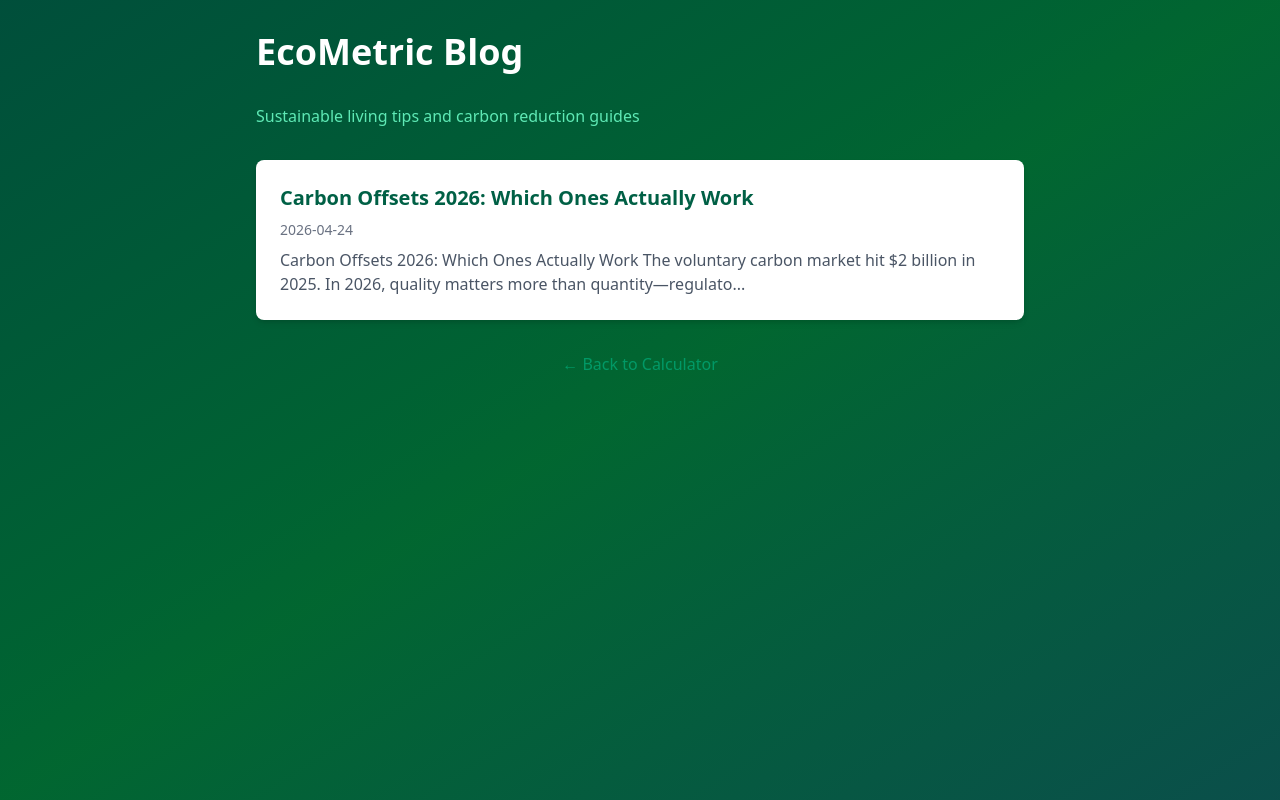
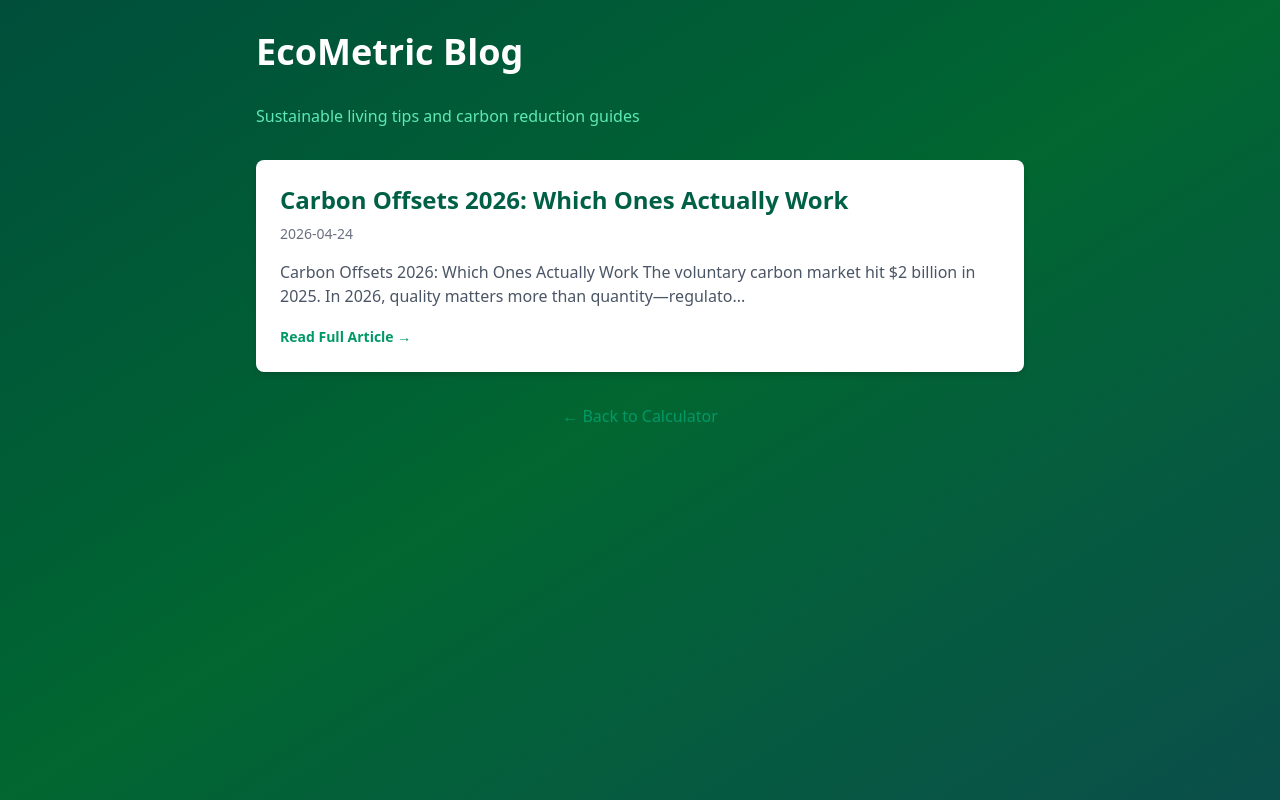
Before and after one commit to videogreg/ecometric, a Next.js app: page /blog in a window 1280 px wide. Built offline with nearby package versions, Linux system fonts and the light colour scheme.

Commit message:
Fix blog - show full articles inline instead of dynamic routes

```diff
--- a/src/app/blog/[slug]/page.tsx
+++ /dev/null
@@ -1,67 +0,0 @@
-import fs from 'fs';
-import path from 'path';
-import Link from 'next/link';
-import { notFound } from 'next/navigation';
-
-type Article = {
-  slug: string;
-  title: string;
-  date: string;
-  excerpt: string;
-  content: string;
-};
-
-// Required for static export - tells Next.js which pages to generate
-export function generateStaticParams() {
-  const contentDir = path.join(process.cwd(), 'content');
-  const indexPath = path.join(contentDir, 'index.json');
-
-  if (!fs.existsSync(indexPath)) {
-    return [];
-  }
-
-  const articles: Article[] = JSON.parse(fs.readFileSync(indexPath, 'utf8'));
-
-  return articles.map((article: Article) => ({
-    slug: article.slug,
-  }));
-}
-
-export default function ArticlePage({ params }: { params: { slug: string } }) {
-  const contentDir = path.join(process.cwd(), 'content');
-  const indexPath = path.join(contentDir, 'index.json');
-
-  if (!fs.existsSync(indexPath)) {
-    notFound();
-  }
-
-  const articles: Article[] = JSON.parse(fs.readFileSync(indexPath, 'utf8'));
-  const article = articles.find((a: Article) => a.slug === params.slug);
-
-  if (!article) {
-    notFound();
-  }
-
-  return (
-    <main className="min-h-screen bg-gradient-to-br from-emerald-900 via-green-800 to-teal-900 p-8">
-      <div className="max-w-3xl mx-auto bg-white p-8 rounded-lg shadow-lg">
-        <h1 className="text-3xl font-bold text-emerald-800 mb-4">{article.title}</h1>
-        <p className="text-gray-500 mb-6">{article.date}</p>
-
-        <div
-          className="prose prose-emerald max-w-none"
-          dangerouslySetInnerHTML={{ __html: article.content }}
-        />
-
-        <div className="mt-8 pt-6 border-t text-center">
-          <Link href="/blog" className="text-emerald-600 hover:underline mr-4">
-            ← All Articles
-          </Link>
-          <Link href="/" className="text-emerald-600 hover:underline">
-            Try Carbon Calculator
-          </Link>
-        </div>
-      </div>
-    </main>
-  );
-}
--- a/src/app/blog/page.tsx
+++ b/src/app/blog/page.tsx
@@ -1,6 +1,8 @@
+'use client';
+import { useState } from 'react';
+import Link from 'next/link';
 import fs from 'fs';
 import path from 'path';
-import Link from 'next/link';
 
 type Article = {
   slug: string;
@@ -11,6 +13,8 @@ type Article = {
 };
 
 export default function BlogPage() {
+  const [expandedArticle, setExpandedArticle] = useState<string | null>(null);
+
   const contentDir = path.join(process.cwd(), 'content');
   let articles: Article[] = [];
 
@@ -32,16 +36,38 @@ export default function BlogPage() {
         {articles.length === 0 ? (
           <p className="text-gray-500">Articles coming soon...</p>
         ) : (
-          <div className="space-y-6">
+          <div className="space-y-8">
             {articles.map((article: Article) => (
               <article key={article.slug} className="bg-white p-6 rounded-lg shadow-md">
-                <h2 className="text-xl font-bold text-emerald-800 mb-2">
-                  <Link href={`/blog/${article.slug}`} className="hover:underline">
-                    {article.title}
-                  </Link>
+                <h2 className="text-2xl font-bold text-emerald-800 mb-2">
+                  {article.title}
                 </h2>
-                <p className="text-gray-500 text-sm mb-2">{article.date}</p>
-                <p className="text-gray-600">{article.excerpt}</p>
+                <p className="text-gray-500 text-sm mb-4">{article.date}</p>
+
+                {expandedArticle === article.slug ? (
+                  <div>
+                    <div
+                      className="prose prose-emerald max-w-none text-gray-700 mb-4"
+                      dangerouslySetInnerHTML={{ __html: article.content }}
+                    />
+                    <button
+                      onClick={() => setExpandedArticle(null)}
+                      className="text-emerald-600 hover:text-emerald-800 text-sm font-semibold"
+                    >
+                      ↑ Show Less
+                    </button>
+                  </div>
+                ) : (
+                  <div>
+                    <p className="text-gray-600 mb-4">{article.excerpt}</p>
+                    <button
+                      onClick={() => setExpandedArticle(article.slug)}
+                      className="text-emerald-600 hover:text-emerald-800 text-sm font-semibold"
+                    >
+                      Read Full Article →
+                    </button>
+                  </div>
+                )}
               </article>
             ))}
           </div>
```
